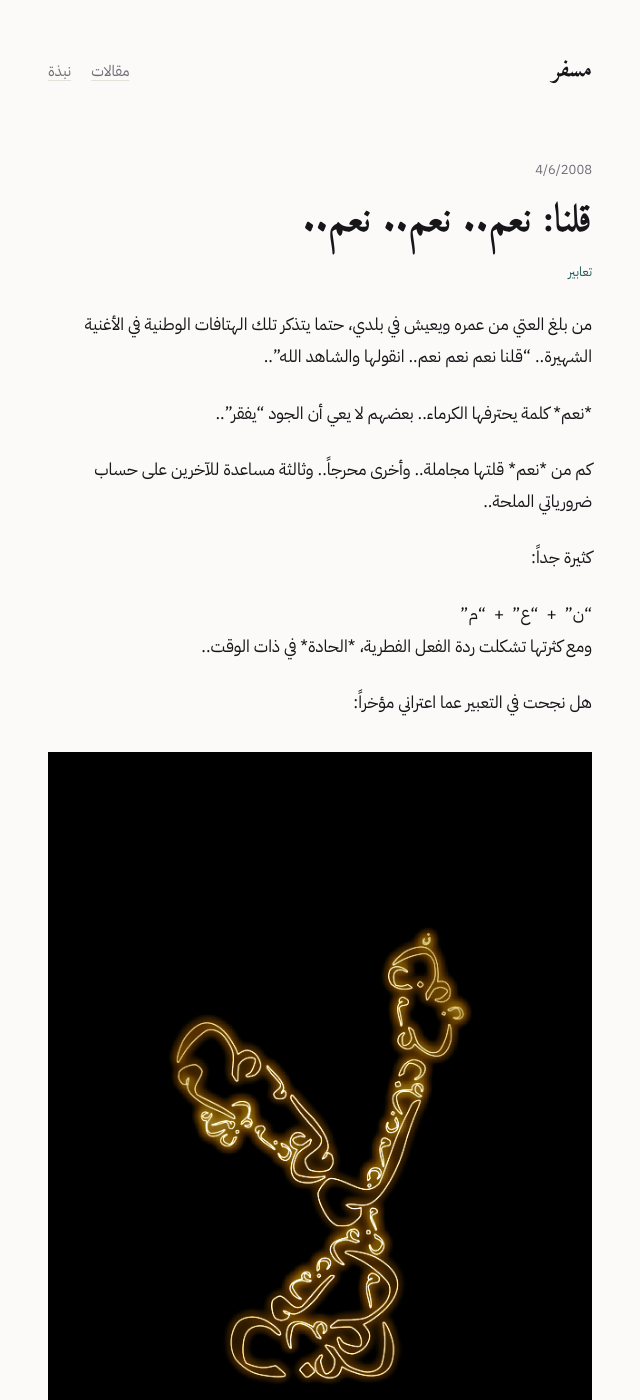
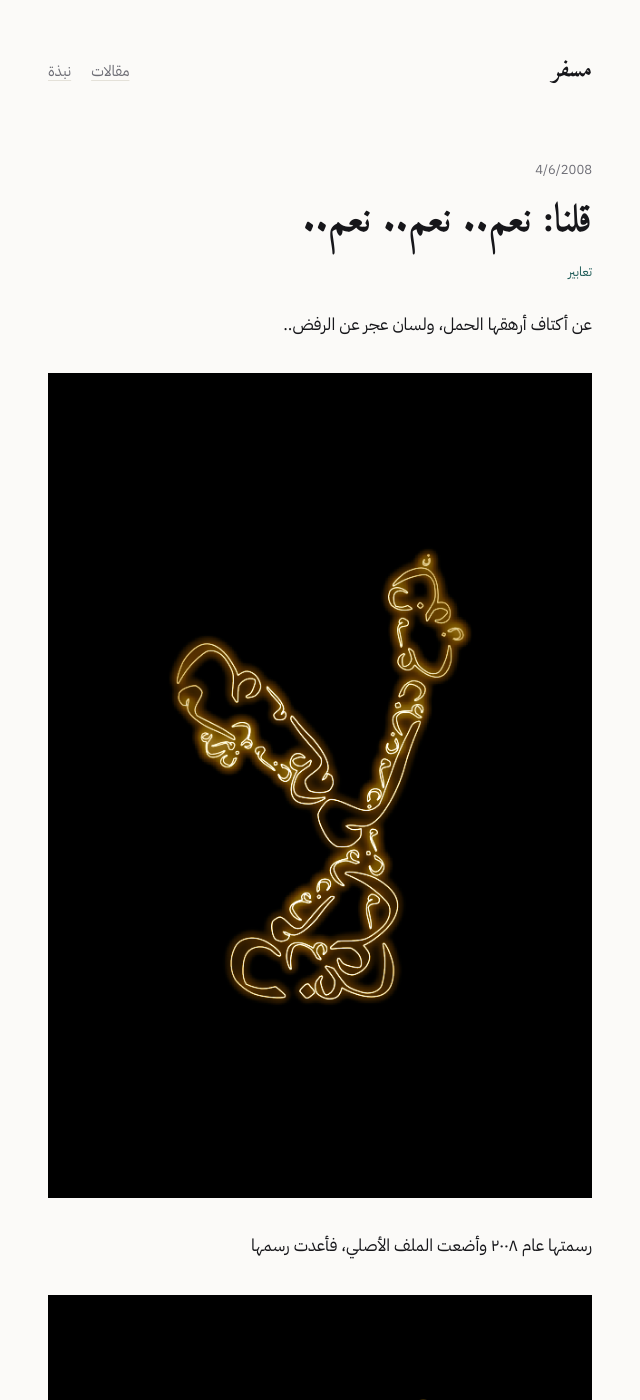
Before and after one commit to imisfer/info, a Jekyll site: the page built from _posts/2008-06-04-قلنا-نعم-نعم-نعم.md, in a window 1280 px wide and 1400 px high. Shown: the whole window, without its empty margins (320-960 px from the left). Built offline with Jekyll 4.4.1, drawn with Linux system fonts in a browser that asks for light colours.

Commit message:
Sync posts from WordPress

```diff
--- a/_posts/2008-06-04-قلنا-نعم-نعم-نعم.md
+++ b/_posts/2008-06-04-قلنا-نعم-نعم-نعم.md
@@ -5,20 +5,13 @@ date: 2008-06-04 08:01:26 +0300
 lang: ar
 dir: rtl
 wp_id: 7
-excerpt: "من بلغ العتي من عمره ويعيش في بلدي، حتما يتذكر تلك الهتافات الوطنية في الأغنية الشهيرة.. “قلنا نعم نعم نعم.. انقولها والشاهد الله”.. *نعم* كلمة يحترفها الكرماء.. بعضهم لا يعي أن الجود “يفقر”.. كم من *نعم* قلتها مجاملة.. وأخرى محرجاً.. وثالثة مساعدة للآخرين على حساب ضرورياتي الملحة.. كثيرة جداً: “ن” "
+excerpt: "عن أكتاف أرهقها الحمل، ولسان عجر عن الرفض.. رسمتها عام ٢٠٠٨ وأضعت الملف الأصلي، فأعدت رسمها"
 categories: ["تعابير"]
 ---
-من بلغ العتي من عمره ويعيش في بلدي، حتما يتذكر تلك الهتافات الوطنية في الأغنية الشهيرة.. “قلنا نعم نعم نعم.. انقولها والشاهد الله”..
+عن أكتاف أرهقها الحمل، ولسان عجر عن الرفض..
 
-\*نعم\* كلمة يحترفها الكرماء.. بعضهم لا يعي أن الجود “يفقر”..
+[![لا](/assets/img/posts/قلنا-نعم-نعم-نعم/no_2_2.png)](/assets/img/posts/قلنا-نعم-نعم-نعم/no_2_2.png)
 
-كم من \*نعم\* قلتها مجاملة.. وأخرى محرجاً.. وثالثة مساعدة للآخرين على حساب ضرورياتي الملحة..
+رسمتها عام ٢٠٠٨ وأضعت الملف الأصلي، فأعدت رسمها
 
-كثيرة جداً:
-
-“ن”  +  “ع”  +  “م”
-ومع كثرتها تشكلت ردة الفعل الفطرية، \*الحادة\* في ذات الوقت..
-
-هل نجحت في التعبير عما اعتراني مؤخراً:
-
-[![لا](/assets/img/posts/قلنا-نعم-نعم-نعم/no_2_2.png)](https://imisfer.wordpress.com/wp-content/uploads/2008/06/no_2_2.png)
+![](/assets/img/posts/قلنا-نعم-نعم-نعم/nope.png)
```
Also changed, not shown: assets/img/posts/قلنا-نعم-نعم-نعم/nope.png (added).
